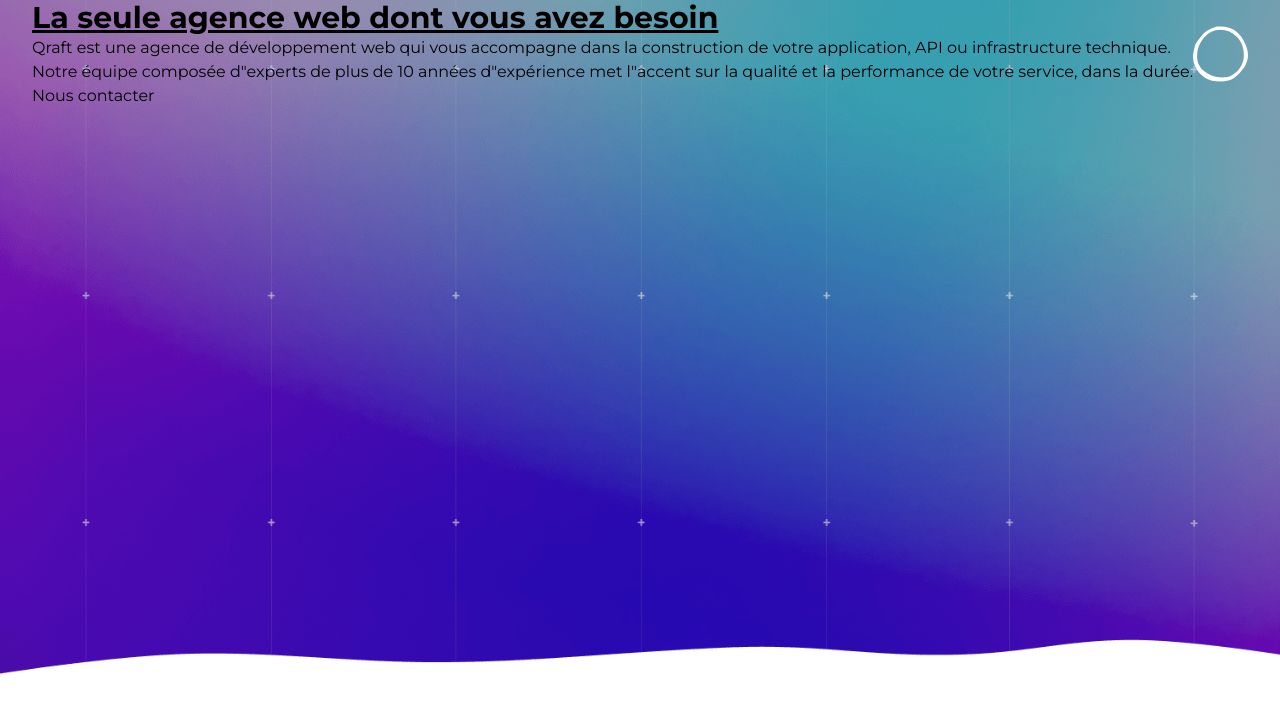
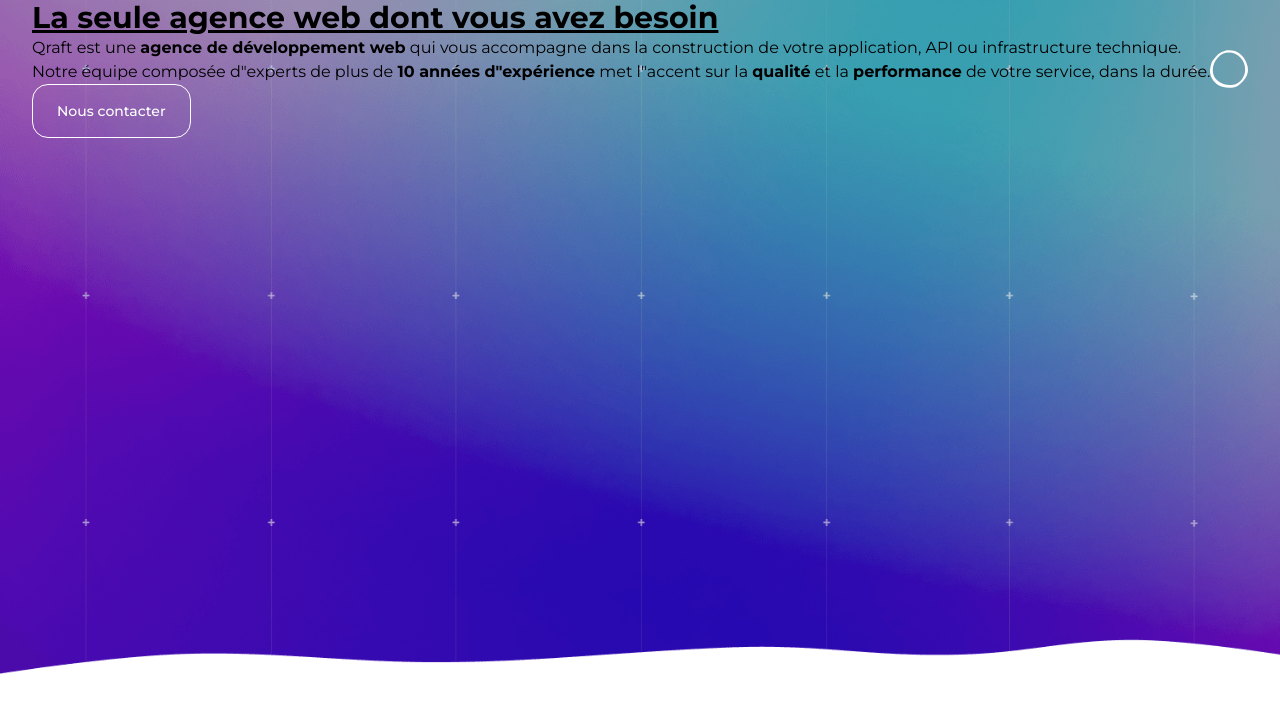
Before and after one commit to qrafttech/website, a Next.js app: page / in a window 1280 px wide. Shown: the top 712 px of the page. Built offline with nearby package versions, Linux system fonts and the light colour scheme.

Commit message:
feat(cover): add `strong` and button style

```diff
--- a/app/page.tsx
+++ b/app/page.tsx
@@ -21,18 +21,24 @@
               La seule agence web dont vous avez besoin
             </h1>
             <p>
-              Qraft est une agence de développement web qui vous accompagne dans
-              la construction de votre application, API ou infrastructure
-              technique.
+              Qraft est une <strong>agence de développement web</strong> qui
+              vous accompagne dans la construction de votre application, API ou
+              infrastructure technique.
             </p>
             <p>
-              Notre équipe composée d&quot;experts de plus de 10 années
-              d&quot;expérience met l&quot;accent sur la qualité et la
-              performance de votre service, dans la durée.
+              Notre équipe composée d&quot;experts de plus de{" "}
+              <strong>10 années d&quot;expérience</strong> met l&quot;accent sur
+              la <strong>qualité</strong> et la <strong>performance</strong> de
+              votre service, dans la durée.
             </p>
-            <button>Nous contacter</button>
+            <button
+              type="button"
+              className="inline-flex items-center px-6 py-4 text-sm font-medium text-white bg-transparent border border-white rounded-2xl hover:bg-gray-50 focus:outline-none focus:ring-2 focus:ring-indigo-500 focus:ring-offset-2"
+            >
+              Nous contacter
+            </button>
           </div>
-          <div className="flex flex-1 justify-center">
+          <div className="flex justify-center flex-1">
             <Image src={smilingFace} alt="Smiling doodle face" />
           </div>
         </div>
```
